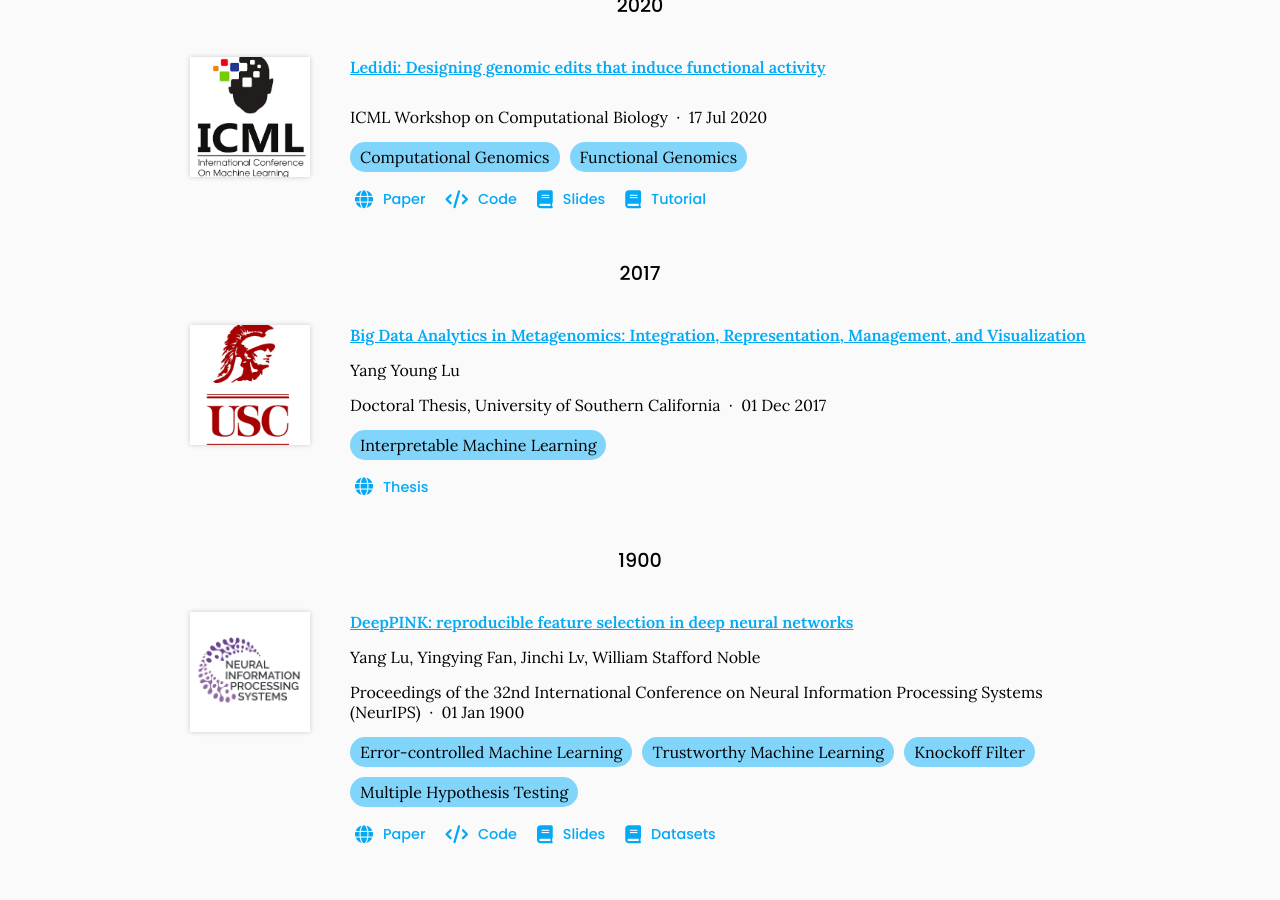
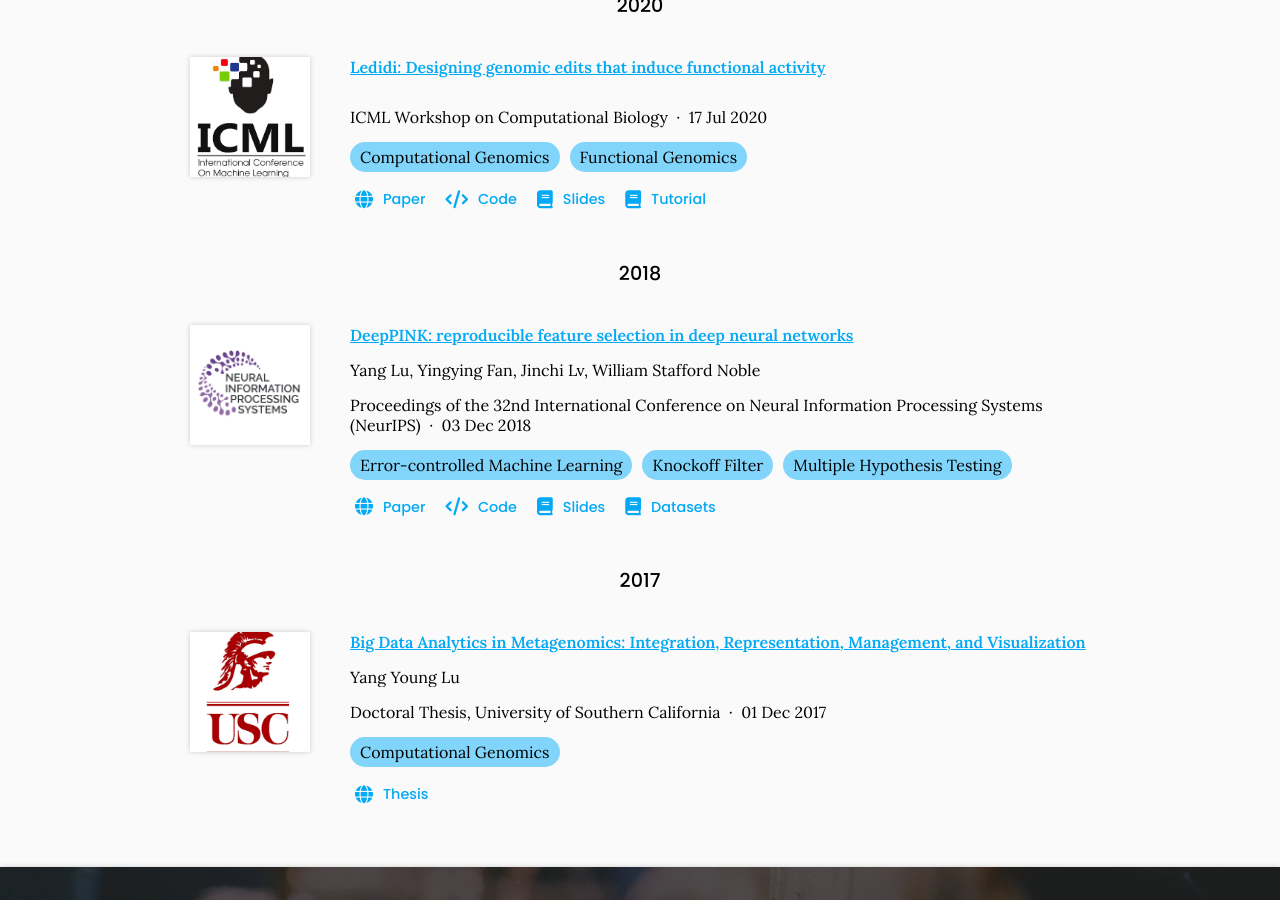
Before and after one commit to batmen-lab/batmen-lab.github.io, a Jekyll site: the page built from research/index.md, in a window 1280 px wide and 900 px high, scrolled down 1694 px. Built offline with Jekyll 4.4.1, drawn with Linux system fonts in a browser that asks for light colours.

Commit message:
Generate citations

```diff
--- a/_data/citations.yaml
+++ b/_data/citations.yaml
@@ -147,7 +147,7 @@
   - William Stafford Noble
   publisher: Proceedings of the 32nd International Conference on Neural Information
     Processing Systems (NeurIPS)
-  date: 1900-1-1
+  date: '2018-12-03'
   link: https://papers.nips.cc/paper/2018/hash/29daf9442f3c0b60642b14c081b4a556-Abstract.html
   image: images/tools/neurips.png
   extra-links:
@@ -164,7 +164,6 @@
     text: Datasets
   tags:
   - Error-controlled Machine Learning
-  - Trustworthy Machine Learning
   - Knockoff Filter
   - Multiple Hypothesis Testing
 - id: url:https://www.proquest.com/openview/d28742f789e37325baa466d61bd8f0d0/1
@@ -180,4 +179,4 @@
   - link: https://www.proquest.com/openview/d28742f789e37325baa466d61bd8f0d0/1
     text: Thesis
   tags:
-  - Interpretable Machine Learning
+  - Computational Genomics
```
